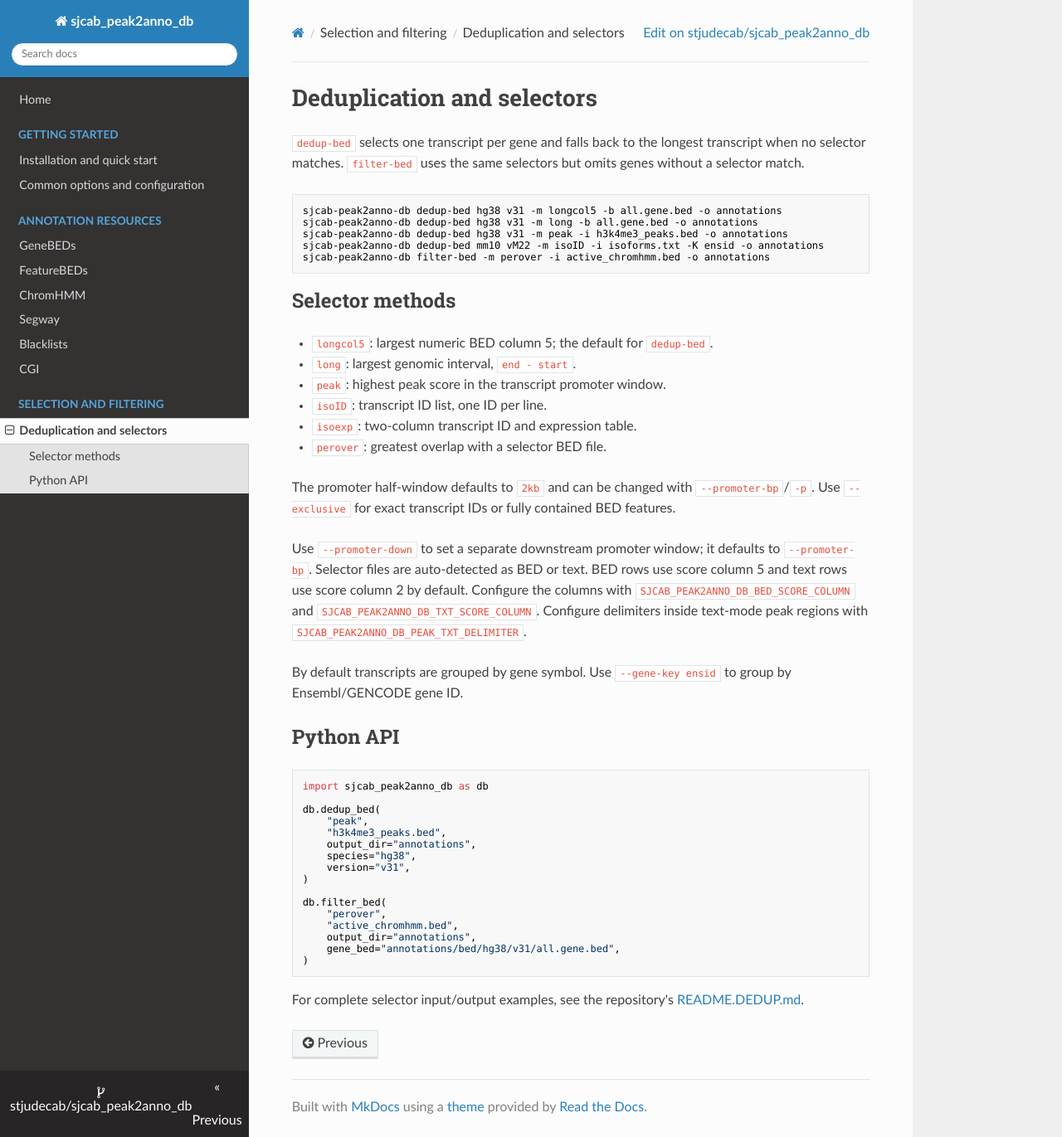
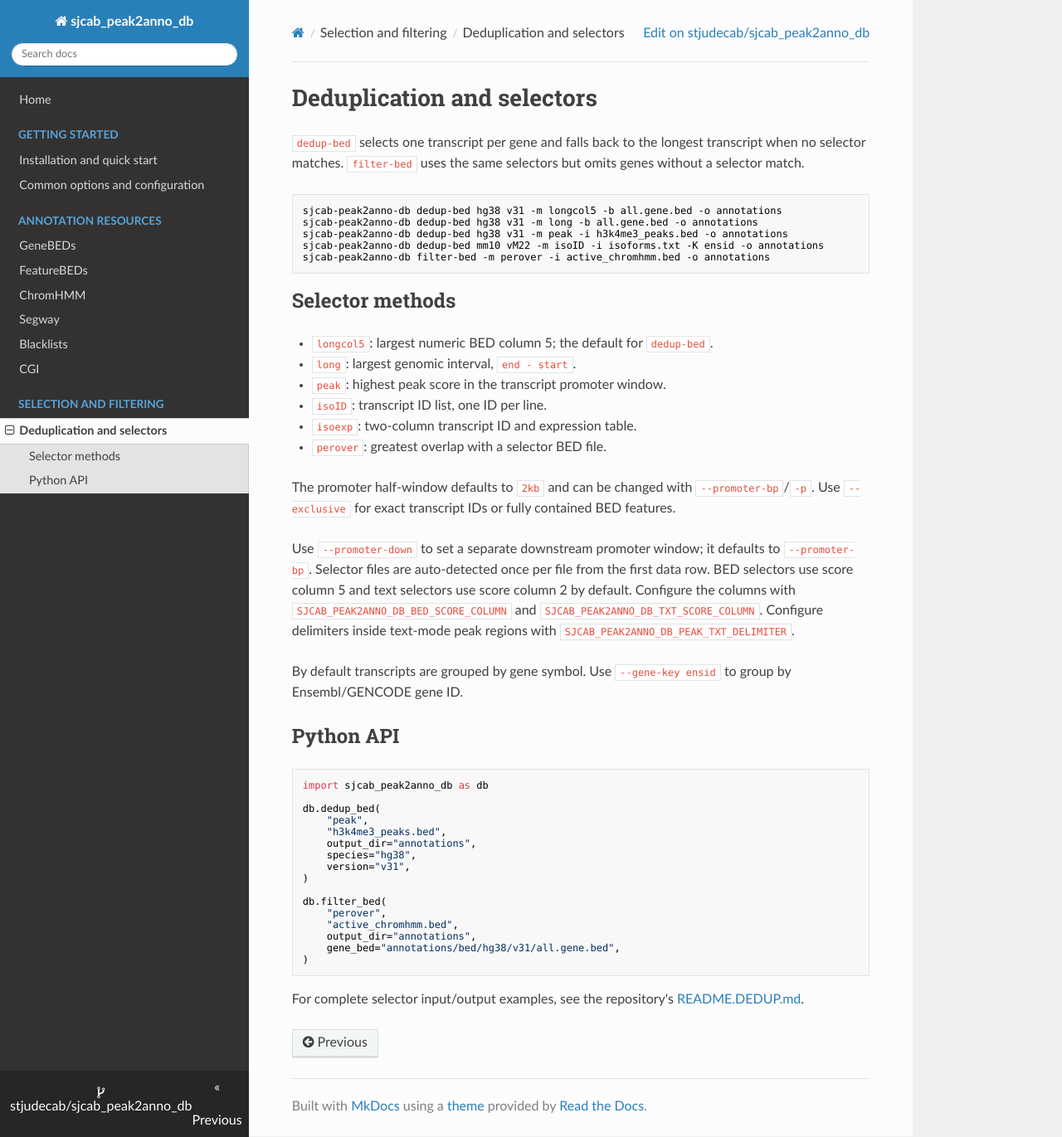
Before and after one commit to stjudecab/sjcab_peak2anno_db, an MkDocs documentation site: the page built from docs/deduplication.md, in a window 1280 px wide and 1371 px high. Shown: the whole window at 83% size. Built offline with MkDocs 1.6.1, drawn with Linux system fonts in a browser that asks for light colours; nearby versions of some CDN libraries.

Commit message:
Detect selector format once per file

```diff
--- a/docs/deduplication.md
+++ b/docs/deduplication.md
@@ -26,9 +26,10 @@ The promoter half-window defaults to `2kb` and can be changed with
 contained BED features.
 
 Use `--promoter-down` to set a separate downstream promoter window; it defaults
-to `--promoter-bp`. Selector files are auto-detected as BED or text. BED rows
-use score column 5 and text rows use score column 2 by default. Configure the
-columns with `SJCAB_PEAK2ANNO_DB_BED_SCORE_COLUMN` and
+to `--promoter-bp`. Selector files are auto-detected once per file from the
+first data row. BED selectors use score column 5 and text selectors use score
+column 2 by default. Configure the columns with
+`SJCAB_PEAK2ANNO_DB_BED_SCORE_COLUMN` and
 `SJCAB_PEAK2ANNO_DB_TXT_SCORE_COLUMN`. Configure delimiters inside text-mode
 peak regions with `SJCAB_PEAK2ANNO_DB_PEAK_TXT_DELIMITER`.
 
```
Also changed, not shown: README.DEDUP.md (+4 -3 lines), README.md (+4 -3 lines), docs/configuration.md (+3 -3 lines), 1 other file.
